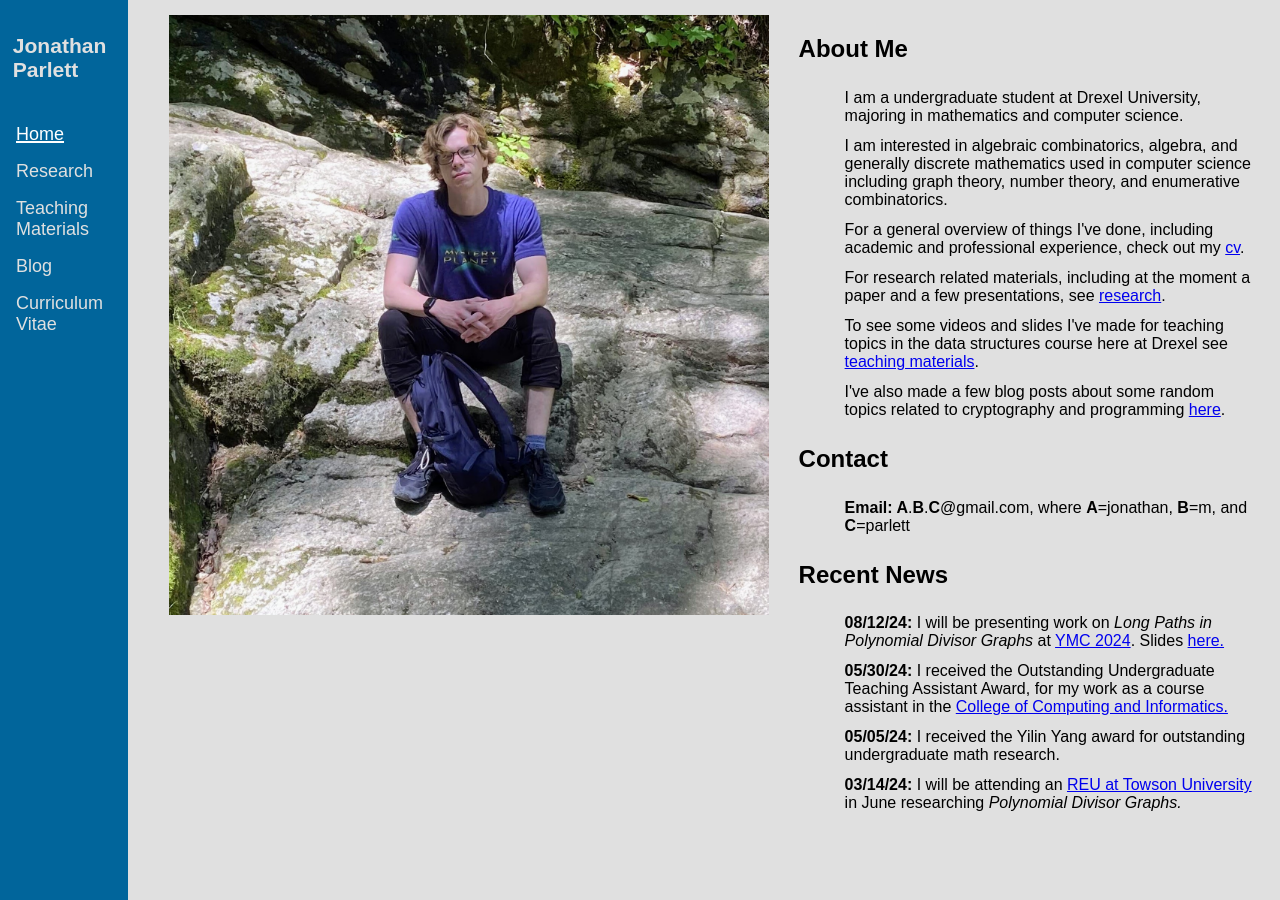
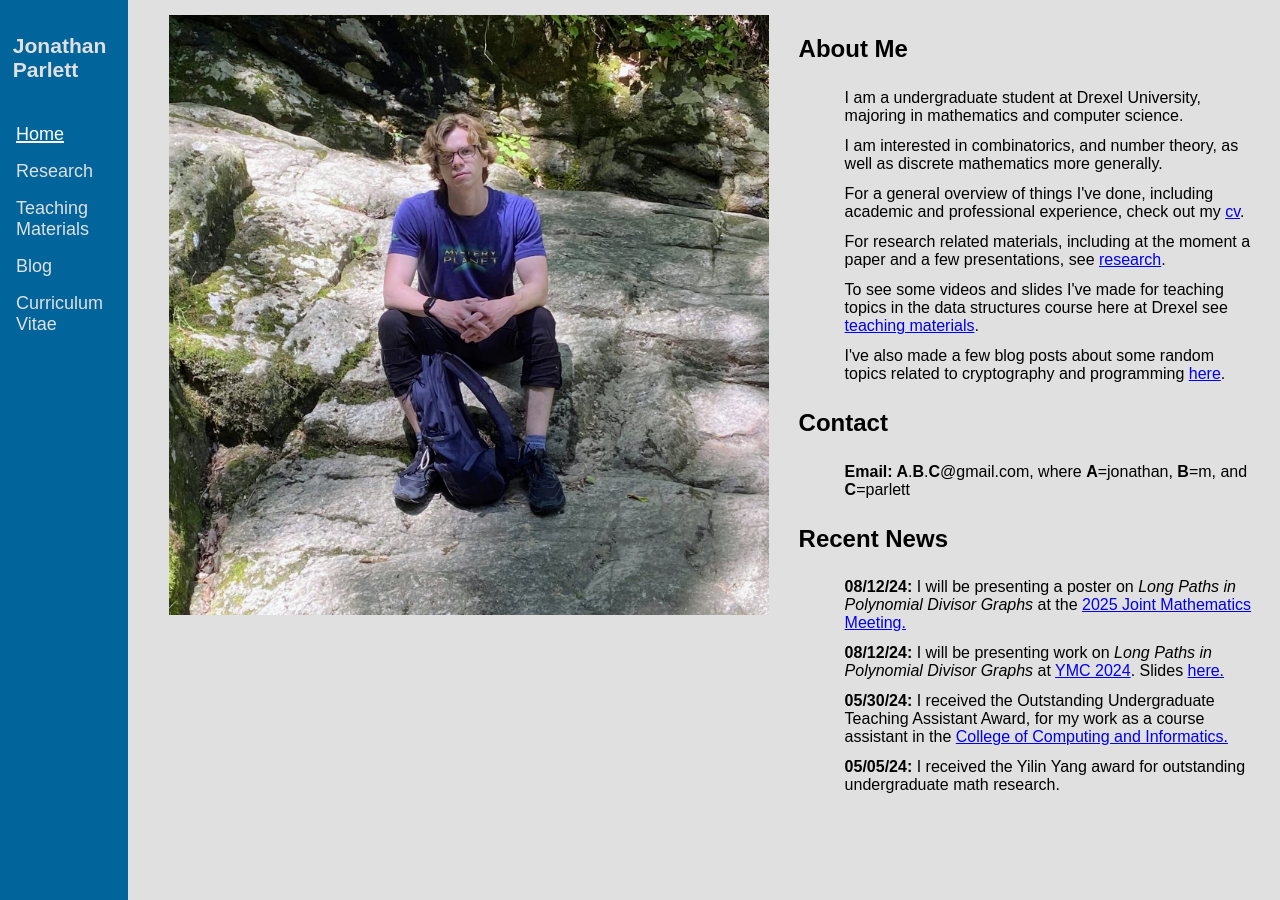
Before and after one commit to jmparlett/jmparlett.github.io, a Jekyll site: the page built from _pages/index.html, in a window 1280 px wide. Built offline with Jekyll 4.4.1, drawn with Linux system fonts in a browser that asks for light colours.

Commit message:
Added recent paper and minor changes to about page.

```diff
--- a/_pages/index.html
+++ b/_pages/index.html
@@ -25,7 +25,7 @@ id: home
             <h2>About Me</h2>
             <ul>
                 <li>I am a undergraduate student at Drexel University, majoring in mathematics and computer science.</li>
-                <li>I am interested in algebraic combinatorics, algebra, and generally discrete mathematics used in computer science including graph theory, number theory, and enumerative combinatorics.</li>
+                <li>I am interested in combinatorics, and number theory, as well as discrete mathematics more generally.</li>
                 <li>For a general overview of things I've done, including academic and professional experience, check out my <a href="{{ "/_data/documents/curriculum_vitae.pdf" | relative_url}}">cv</a>.</li>
                 <li>For research related materials, including at the moment a paper and a few presentations, see <a href="/research">research</a>.</li>
                 <li>To see some videos and slides I've made for teaching topics in the data structures course here at Drexel see <a href="/teaching_materials">teaching materials</a>.</li>
@@ -38,10 +38,11 @@ id: home
             </ul>
             <h2>Recent News</h2>
             <ul>
+                <li><b>08/12/24: </b>I will be presenting a poster on <em>Long Paths in Polynomial Divisor Graphs</em> at the <a href="https://jointmathematicsmeetings.org/jmm">2025 Joint Mathematics Meeting.</a></li>
                 <li><b>08/12/24: </b>I will be presenting work on <em>Long Paths in Polynomial Divisor Graphs</em> at <a href="https://ymc.osu.edu/about">YMC 2024</a>. Slides <a href="{{ "/_data/documents/long_paths_YMC2024_presentation.pdf" | relative_url }}">here.</a></li>
                 <li><b>05/30/24: </b>I received the Outstanding Undergraduate Teaching Assistant Award, for my work as a course assistant in the <a href="https://drexel.edu/cci/">College of Computing and Informatics.</a></li>
                 <li><b>05/05/24: </b>I received the Yilin Yang award for outstanding undergraduate math research.</li>
-                <li><b>03/14/24: </b>I will be attending an <a href="https://tigerweb.towson.edu/ccornwell/REU/">REU at Towson University</a> in June researching <em>Polynomial Divisor Graphs.</em></li>
+                <!-- <li><b>03/14/24: </b>I will be attending an <a href="https://tigerweb.towson.edu/ccornwell/REU/">REU at Towson University</a> in June researching <em>Polynomial Divisor Graphs.</em></li> -->
             </ul>
         </div>
     </div>
--- a/_pages/research.markdown
+++ b/_pages/research.markdown
@@ -5,9 +5,11 @@ id: research
 ---
 
 # Publications
+Preprints marked with <b>\#</b>.
 <ul>
+    <li class="pub"> <b># 2024,</b> Jonathan Parlett - <b> Fixed Point Homing Shuffles </b> - <a href="https://arxiv.org/abs/2410.22548">https://arxiv.org/abs/2410.22548</a> </li>
 {% for pub in site.data.publications%}
-    <li class="pub">{{pub.authors}} - <b>{{ pub.name }}</b> - <a href="{{ pub.link}}">{{ pub.link }}</a> </li>
+    <li class="pub"><b>2023, </b>{{pub.authors}} - <b>{{ pub.name }}</b> - <a href="{{ pub.link}}">{{ pub.link }}</a> </li>
 {% endfor %}
 </ul>
 
@@ -15,7 +17,7 @@ id: research
 <ul>
     <li class="pub"> <b>Long Paths in Polynomial Divisor Graphs</b>, joint with Kayla Traxler - Presented at <a href="https://ymc.osu.edu/about">YMC 2024</a> - <a href="https://ymc.osu.edu/sites/default/files/2024-08/YMC_2024-2.pdf">Abstract of Talk</a>, <a href="{{ "/_data/documents/long_paths_YMC2024_presentation.pdf" | relative_url }}">Slides</a> </li>
 
-<li class="pub"> <b>Subnet Communicability: Diffusive Communication Across the Brain Through a Backbone Subnetwork</b> - Poster presented at Drexel's <a href="https://drexel.edu/pennoni/news-events/events/week-undergraduate-excellence/">week of undergraduate exellence</a> - <a href="https://youtu.be/yaOKOUFLI0o
+<li class="pub"> <b>Subnet Communicability: Diffusive Communication Across the Brain Through a Backbone Subnetwork</b> - Poster presented at Drexel's <a href="https://drexel.edu/pennoni/news-events/events/week-undergraduate-excellence/">week of undergraduate exellence 2023</a> - <a href="https://youtu.be/yaOKOUFLI0o
 " >Video</a> </li>
 
 <li class="pub"> <b>Subnet Communicability: Diffusive Communication Across the Brain Through a Backbone Subnetwork</b>, joint with Abhishek Jeyapratap - Presented at <a href="http://cmic.cs.ucl.ac.uk/cdmri23/">CDMRI 2023</a> - <a href="{{ "/_data/documents/subnetCommunicability_CDMRI2023.pdf" | relative_url }}" >Slides</a> </li>
```
